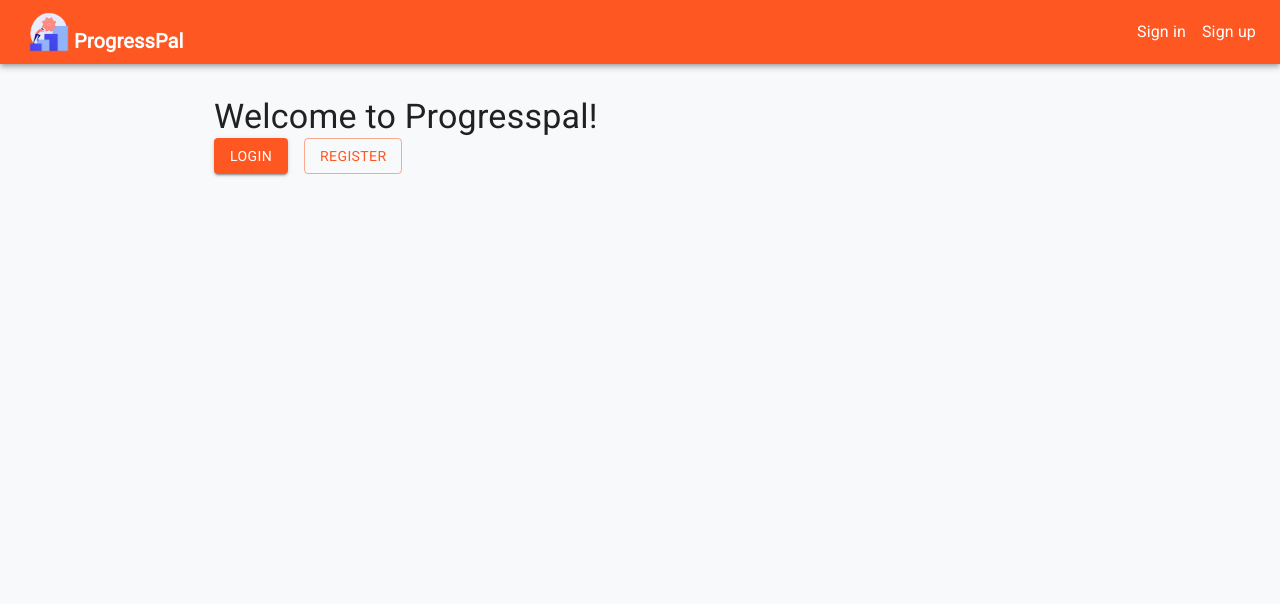
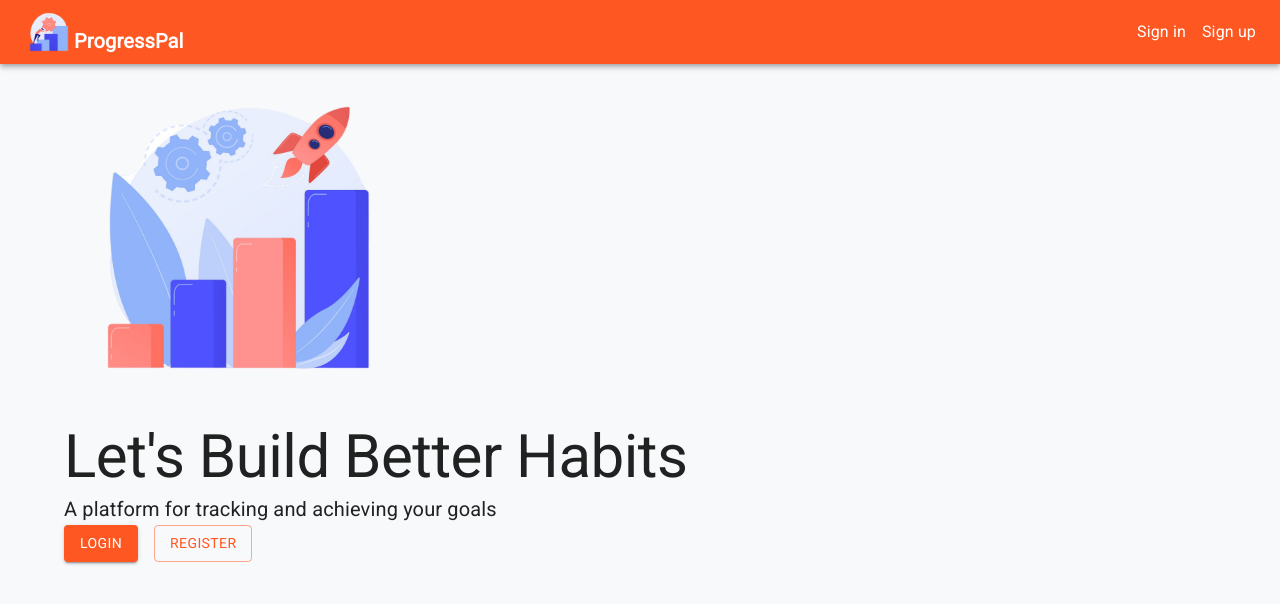
Before and after one commit to Nadia-Kadri/progress-pal, a React (Vite) app in the folder client/: page / in a window 1280 px wide. Shown: the top 604 px of the page. Built offline with nearby package versions, Linux system fonts and the light colour scheme; no server answers.

Commit message:
Add and style home page image and text, add and style text in day view when the user has no habits

```diff
--- a/client/src/pages/Home/Dashboard/DayView/DayView.jsx
+++ b/client/src/pages/Home/Dashboard/DayView/DayView.jsx
@@ -74,9 +74,12 @@ function DayView({ habits, getUserHabits }) {
         <Typography>{format(selectedDate, "EEEE, MMM do")}</Typography>
         <IconButton onClick={handleNextClick}><NavigateNextIcon /></IconButton>
       </Box>
-      {habits.length === 0 ? <Typography>No current habits</Typography> : (
+
         <Box sx={{ height: '364px', overflow: 'auto', px: 3 }}>
-          {habits.map(habit => {
+          {habits.length === 0 ? (
+            <Typography variant='body2' align='center'>It look&#39;s like you dont have any habits yet. Start tracking your progress by creating a new habit. Click the button below to get started!</Typography>
+          ) : (
+            habits.map(habit => {
               const completedLog = habit.logs.find(log => log.log_created_at === format(selectedDate, 'yyyy-MM-dd'));
               const habitStartDate = new Date(habit.created_at);
               const habitEndDate = new Date(habit.expired_at);
@@ -108,9 +111,9 @@ function DayView({ habits, getUserHabits }) {
                   </Box>
                 )
               }
-          })}
+            })
+          )}
         </Box>
-      )}
       <Divider />
       <CreateHabitModal getUserHabits={getUserHabits} setSelectedDate={setSelectedDate}/>
     </Paper>
--- a/client/src/pages/Home/Welcome.jsx
+++ b/client/src/pages/Home/Welcome.jsx
@@ -3,15 +3,17 @@ import { Container, Box, Button, Typography } from '@mui/material';
 
 function Welcome() {
   return (
-    <>
-    <Container maxWidth='md' sx={{ my: 4 }}>
-      <Box>
-        <Typography component='h1' variant='h4'>Welcome to Progresspal!</Typography>
-        <Button component={Link} to="/login" variant="contained" color="primary" sx={{ marginRight: '1rem' }}>Login</Button>
-        <Button component={Link} to="/register" variant="outlined" color="primary">Register</Button>
-      </Box>
-    </Container>
-    </>
+    <Box component='main'>
+      <Container>
+        <img src='../../public/images/progresspal-4.png' alt='Welcome' style={{ height: '350px' }} />
+        <Box>
+          <Typography component='h1' variant='h2'>Let&#39;s Build Better Habits</Typography>
+          <Typography component='h2' variant='h6'>A platform for tracking and achieving your goals</Typography>
+          <Button component={Link} to="/login" variant="contained" color="primary" sx={{ marginRight: '1rem' }}>Login</Button>
+          <Button component={Link} to="/register" variant="outlined" color="primary">Register</Button>
+        </Box>
+      </Container>
+    </Box>
   );
 }
 
```
Also changed, not shown: client/public/images/progresspal-4.png (added). Lines whose indentation alone changed are shown as unchanged.
